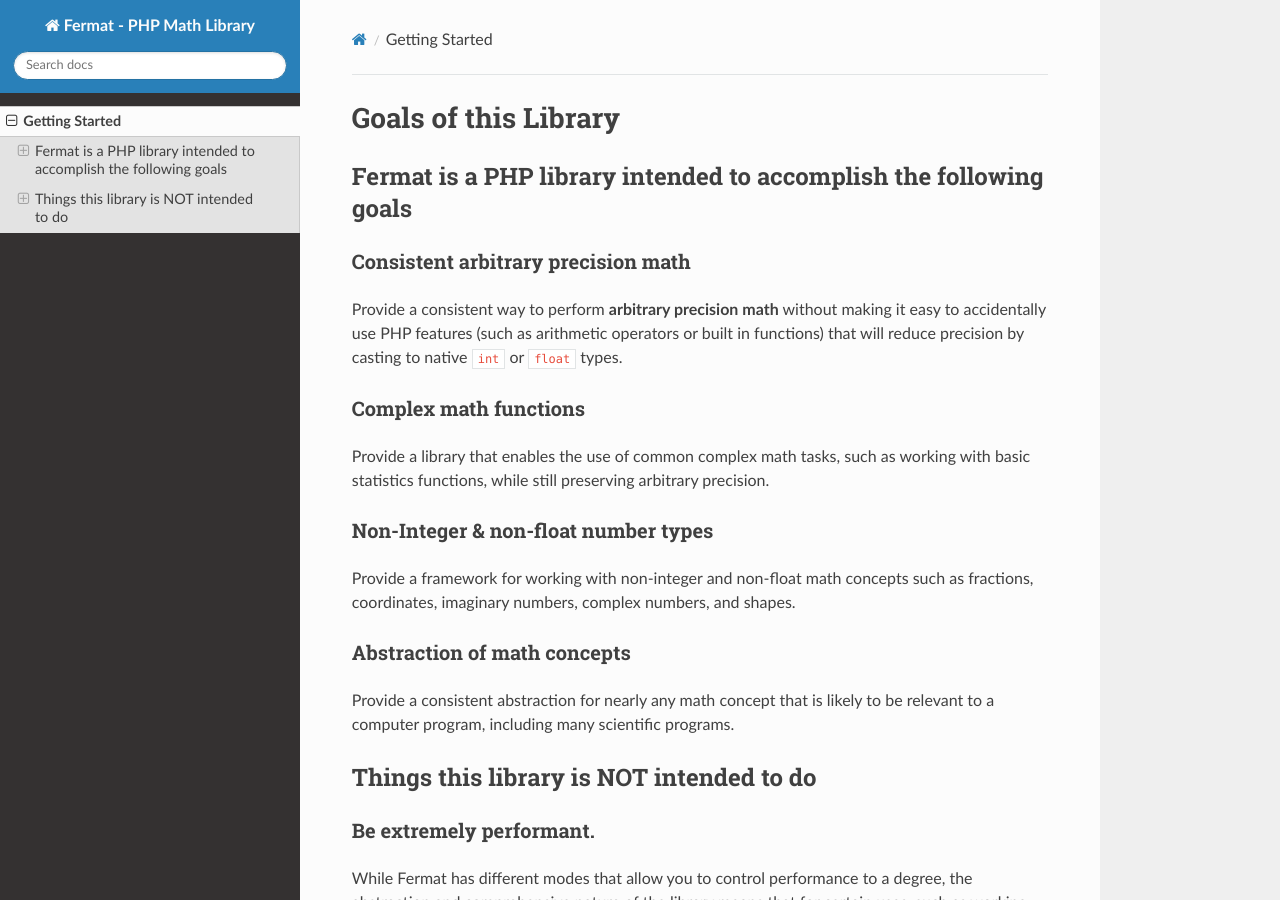
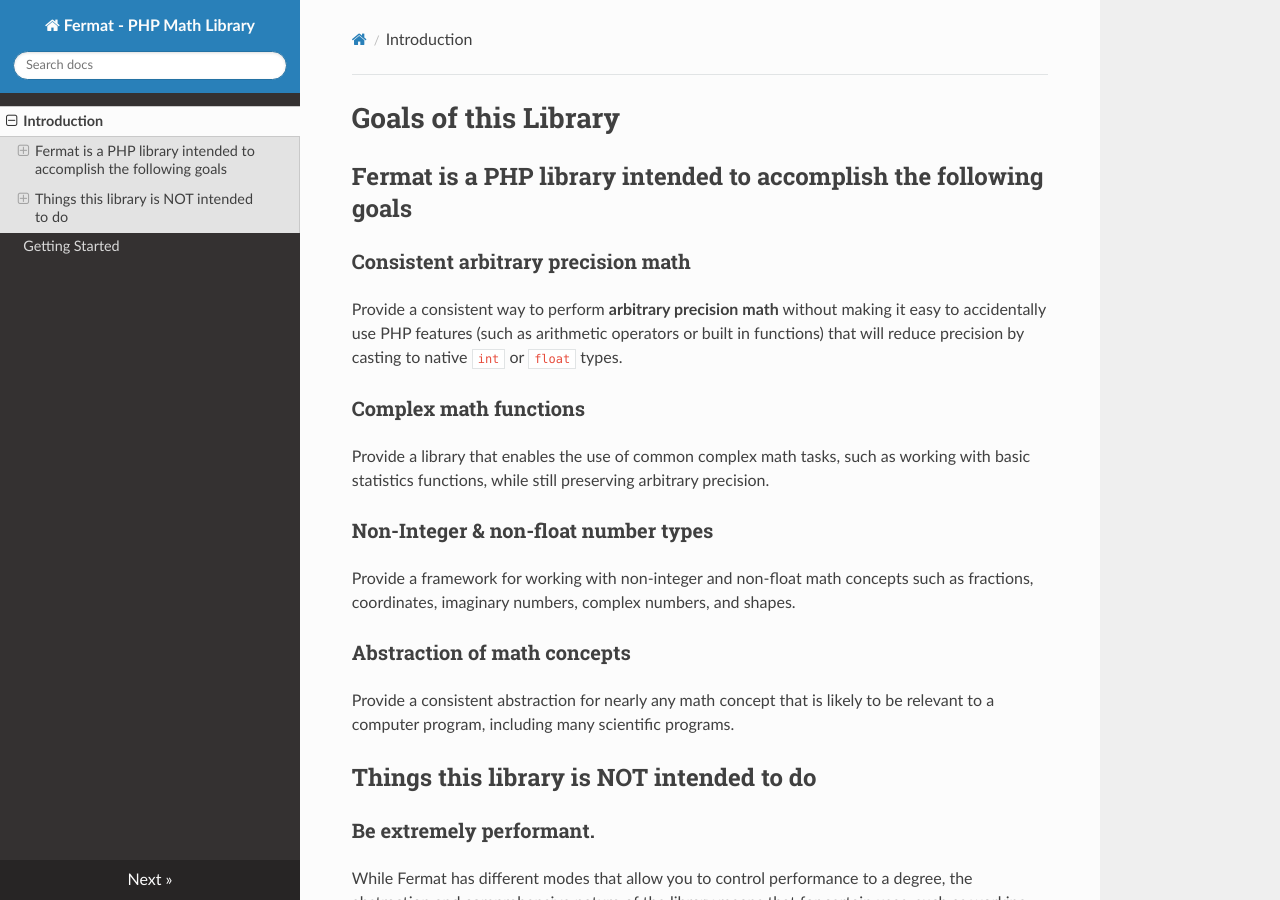
Before and after one commit to JordanRL/Fermat, an MkDocs documentation site: the page built from docs/index.md, in a window 1280 px wide and 900 px high. Built offline with MkDocs 1.6.1, drawn with Linux system fonts in a browser that asks for light colours; nearby versions of some CDN libraries.

```diff
--- a/mkdocs.yml
+++ b/mkdocs.yml
@@ -1,4 +1,5 @@
 site_name: Fermat - PHP Math Library
 nav:
-  - 'Getting Started': 'index.md'
+  - 'Introduction': 'index.md'
+  - 'Getting Started': 'getting_started/index.md'
 theme: readthedocs
```
